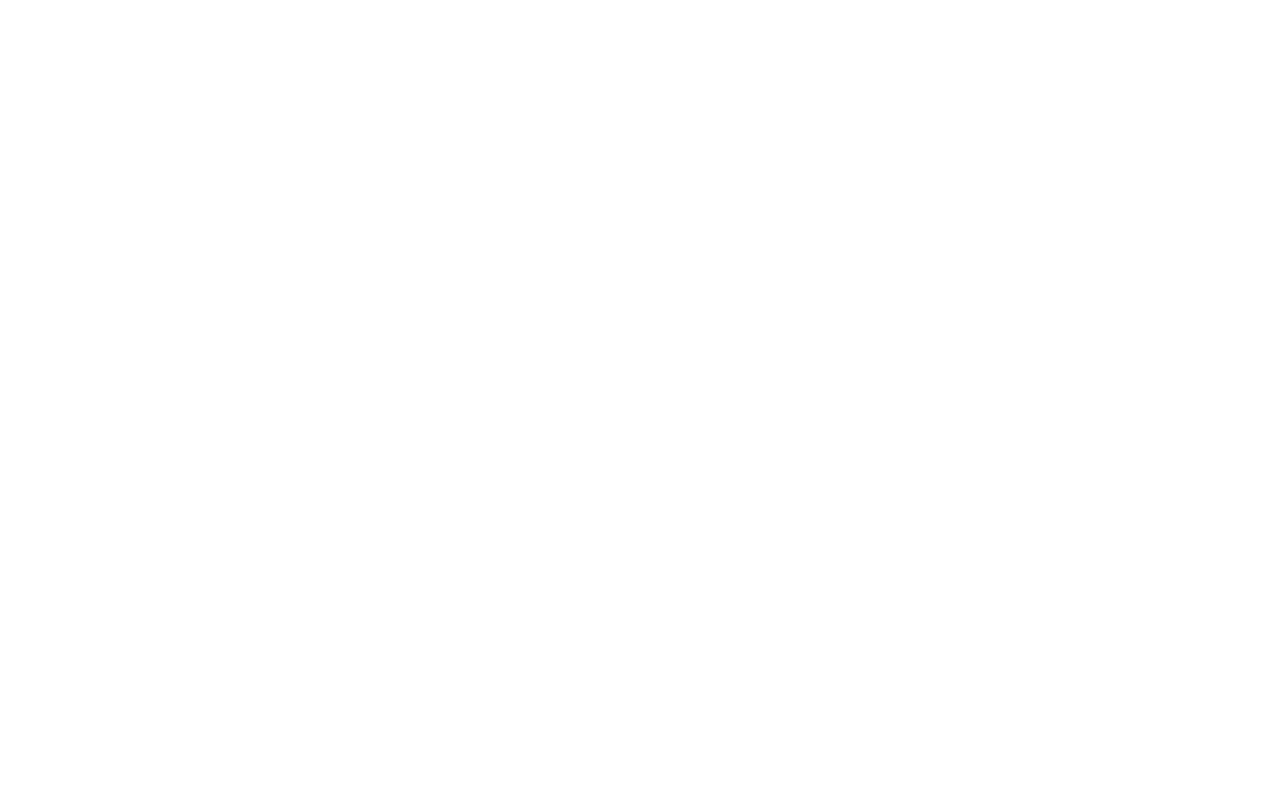
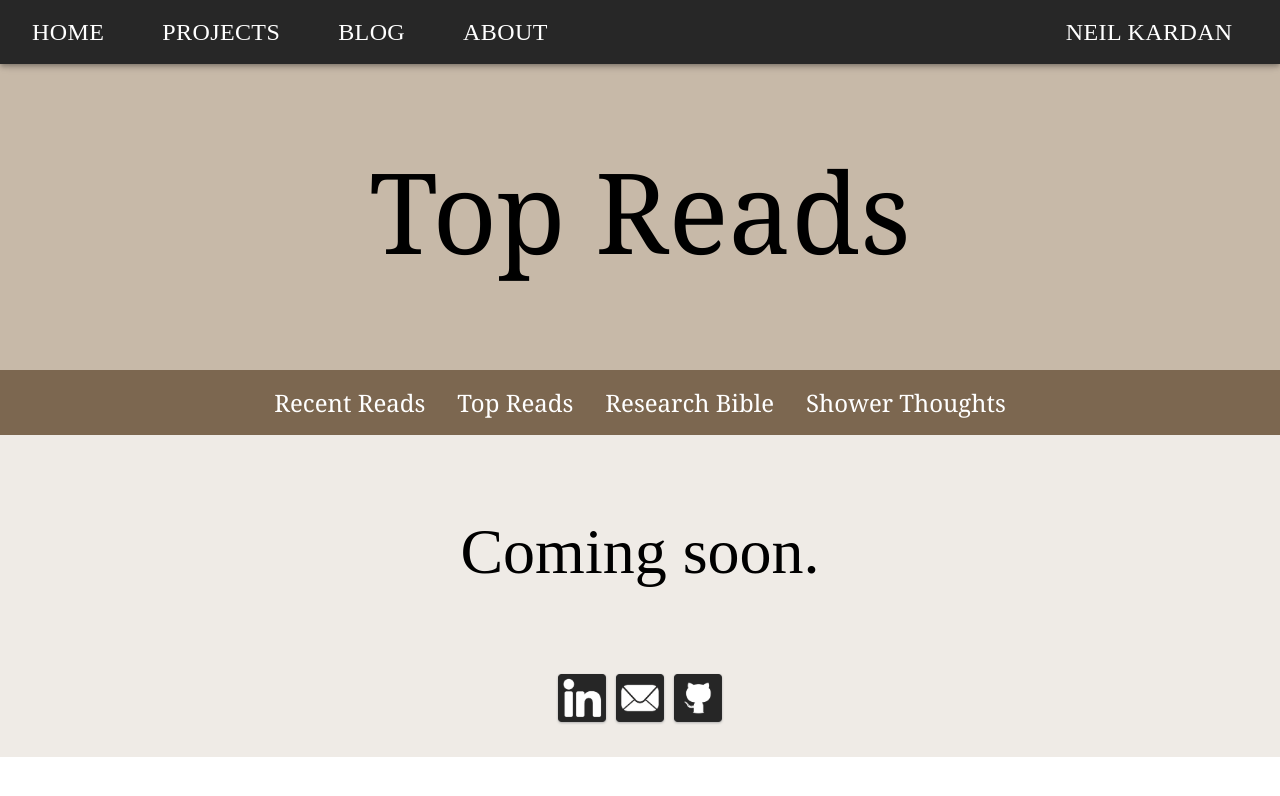
Before and after one commit to neilkrdn/neilkrd-web-2021, a React (Create React App) app: page /blog/topreads in a window 1280 px wide. Before the commit this address had no page. Shown: the top 796 px of the page. Built offline with nearby package versions, Linux system fonts and the light colour scheme; a web font is replaced by a local one.

Commit message:
Adding new blog pages

```diff
--- /dev/null
+++ b/src/Pages/Blog/ResearchBible.css
@@ -0,0 +1,48 @@
+.ResearchBible
+{
+    margin-top: 3.125rem;
+    background-color: #EFEBE6;
+}
+
+.ResearchBible .box
+{
+    width: 100%;
+    height: 20em;
+    background-color: #C7B9A8;
+    color: #000000;
+    position: static;
+    display: flex;
+}
+
+.ResearchBible .title
+{
+    margin: 0 auto;
+    text-align: center;
+    display: flex;
+    justify-content: center;
+    align-content: center;
+    flex-direction: column;
+    width: 75%;
+    font-size: 7em;
+    font-family: Georgia, 'Times New Roman', Times, serif
+}
+.ResearchBible .body
+{
+    margin: 0 auto;
+    background-color: #EFEBE6;
+    width: 80%;
+    display: flex;
+    justify-content: center;
+    align-content: center;
+    flex-direction: column;
+}
+
+.ResearchBible .main
+{
+    padding: 5rem;
+    font-size: 4rem;
+    width: 70%;
+    margin: 0 auto;
+    position: relative;
+    text-align: center;
+}
--- /dev/null
+++ b/src/Pages/Blog/ResearchBible.js
@@ -0,0 +1,37 @@
+import { Component } from "react";
+import BlogNav from '../../Components/BlogNav.js'
+import Header from '../../Components/Header.js'
+import Footer from '../../Components/Footer.js'
+import './ResearchBible.css'
+
+class ResearchBible extends Component
+{
+    constructor()
+    {
+        super();
+    }
+
+    render()
+    {
+        return(
+            <div className="ResearchBible">
+                <Header/>
+                <div className="box">
+                    <div className="title" >
+                        Research Bible
+                    </div>
+                </div>
+                <BlogNav/>
+                <div className="body">
+                    <div className="main">
+                        Coming soon!
+                    </div>
+                </div>
+                <Footer/>
+            </div>
+        )
+    }
+
+}
+
+export default ResearchBible;
--- /dev/null
+++ b/src/Pages/Blog/ShowerThoughts.css
@@ -0,0 +1,48 @@
+.ShowerThoughts
+{
+    margin-top: 3.125rem;
+    background-color: #EFEBE6;
+}
+
+.ShowerThoughts .box
+{
+    width: 100%;
+    height: 20em;
+    background-color: #C7B9A8;
+    color: #000000;
+    position: static;
+    display: flex;
+}
+
+.ShowerThoughts .title
+{
+    margin: 0 auto;
+    text-align: center;
+    display: flex;
+    justify-content: center;
+    align-content: center;
+    flex-direction: column;
+    width: 75%;
+    font-size: 7em;
+    font-family: Georgia, 'Times New Roman', Times, serif
+}
+.ShowerThoughts .body
+{
+    margin: 0 auto;
+    background-color: #EFEBE6;
+    width: 80%;
+    display: flex;
+    justify-content: center;
+    align-content: center;
+    flex-direction: column;
+}
+
+.ShowerThoughts .main
+{
+    padding: 5rem;
+    font-size: 4rem;
+    width: 70%;
+    margin: 0 auto;
+    position: relative;
+    text-align: center;
+}
--- /dev/null
+++ b/src/Pages/Blog/ShowerThoughts.js
@@ -0,0 +1,37 @@
+import { Component } from "react";
+import BlogNav from '../../Components/BlogNav.js'
+import Header from '../../Components/Header.js'
+import Footer from '../../Components/Footer.js'
+import './ShowerThoughts.css'
+
+class ShowerThoughts extends Component
+{
+    constructor()
+    {
+        super();
+    }
+
+    render()
+    {
+        return(
+            <div className="ShowerThoughts">
+                <Header/>
+                <div className="box">
+                    <div className="title" >
+                        Shower Thoughts
+                    </div>
+                </div>
+                <BlogNav/>
+                <div className="body">
+                    <div className="main">
+                        Coming soon!
+                    </div>
+                </div>
+                <Footer/>
+            </div>
+        )
+    }
+
+}
+
+export default ShowerThoughts;
--- /dev/null
+++ b/src/Pages/Blog/TopReads.css
@@ -0,0 +1,48 @@
+.TopReads
+{
+    margin-top: 3.125rem;
+    background-color: #EFEBE6;
+}
+
+.TopReads .box
+{
+    width: 100%;
+    height: 20em;
+    background-color: #C7B9A8;
+    color: #000000;
+    position: static;
+    display: flex;
+}
+
+.TopReads .title
+{
+    margin: 0 auto;
+    text-align: center;
+    display: flex;
+    justify-content: center;
+    align-content: center;
+    flex-direction: column;
+    width: 75%;
+    font-size: 7em;
+    font-family: Georgia, 'Times New Roman', Times, serif
+}
+.TopReads .body
+{
+    margin: 0 auto;
+    background-color: #EFEBE6;
+    width: 80%;
+    display: flex;
+    justify-content: center;
+    align-content: center;
+    flex-direction: column;
+}
+
+.TopReads .main
+{
+    padding: 5rem;
+    font-size: 4rem;
+    width: 70%;
+    margin: 0 auto;
+    position: relative;
+    text-align: center;
+}
--- /dev/null
+++ b/src/Pages/Blog/TopReads.js
@@ -0,0 +1,36 @@
+import { Component } from "react";
+import './TopReads.css';
+import BlogNav from '../../Components/BlogNav.js'
+import Header from '../../Components/Header.js'
+import Footer from '../../Components/Footer.js'
+
+class TopReads extends Component
+{
+    constructor()
+    {
+        super();
+    }
+
+
+    render() {
+        return (
+            <div className="TopReads">
+                <Header/>
+                <div className="box">
+                    <div className="title" >
+                        Top Reads
+                    </div>
+                </div>
+                <BlogNav/>
+                <div className="body">
+                    <div className="main">
+                        Coming soon.
+                    </div>
+                </div>
+                <Footer/>
+            </div>
+        )
+    }
+}
+
+export default TopReads;
--- a/src/Pages/BlogPage.js
+++ b/src/Pages/BlogPage.js
@@ -131,7 +131,7 @@
               Recent Reads
           </div>
         </div>
-        {/*<BlogNav className="blogNav"/>*/}
+        <BlogNav className="blogNav"/>
         <div id="top"></div>
         <div className="postBox" >
 
--- a/src/index.js
+++ b/src/index.js
@@ -7,6 +7,9 @@
 import BlogPage from './Pages/BlogPage.js'
 import Header from './Components/Header.js'
 import Login from './Pages/Login.js'
+import TopReads from './Pages/Blog/TopReads.js'
+import ShowerThoughts from './Pages/Blog/ShowerThoughts.js'
+import ResearchBible from'./Pages/Blog/ResearchBible.js'
 
 
 
@@ -17,6 +20,9 @@
         <Route path="/" element={<App/>} />
         <Route path="/home" element={<App/>} />
         <Route path="/blog/recentreads" element={<BlogPage/>}/>
+        <Route path="/blog/topreads" element={<TopReads/>}/>
+        <Route path="/blog/showerthoughts" element={<ShowerThoughts/>}/>
+        <Route path="/blog/researchbible" element={<ResearchBible/>}/>
         <Route path="/login" element={<Login/>}/>
       </Routes>
     </BrowserRouter>
```
Also changed, not shown: src/Pages/TopReads.css (deleted), src/Pages/TopReads.js (deleted).
